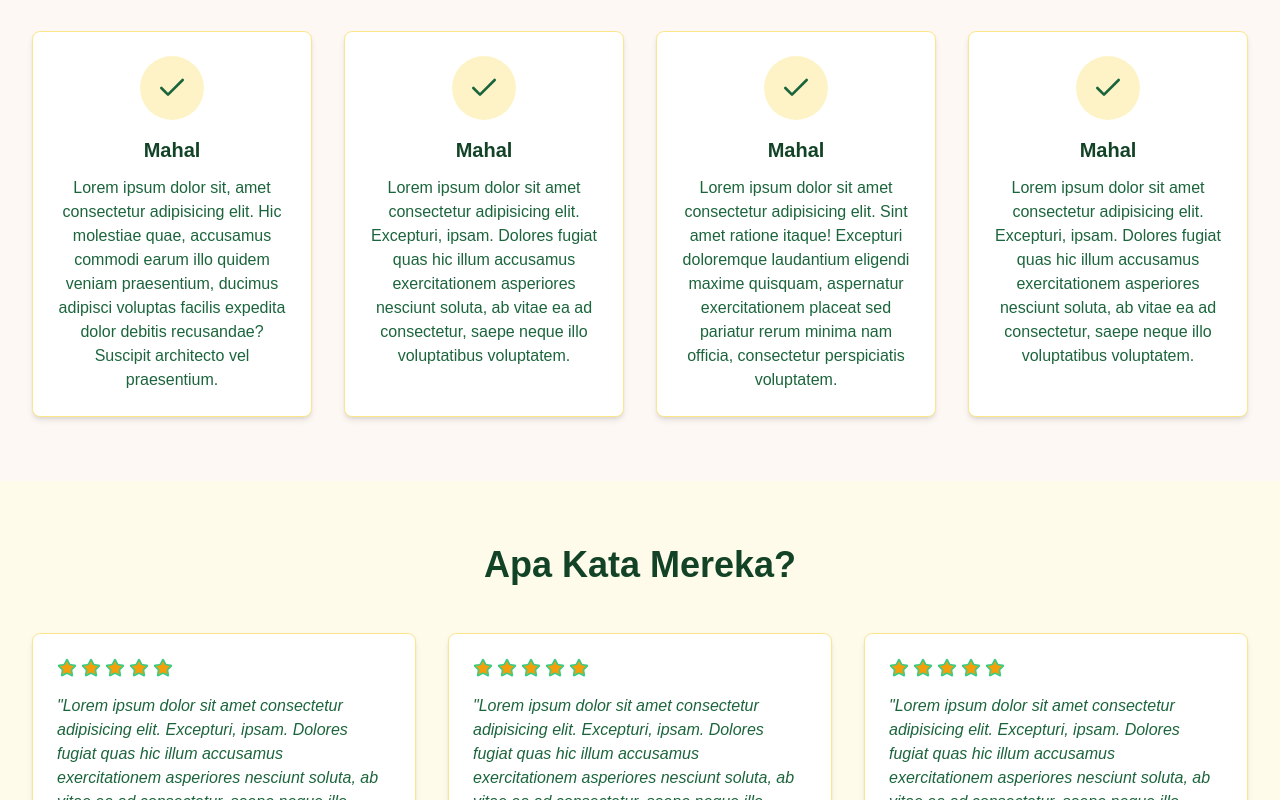
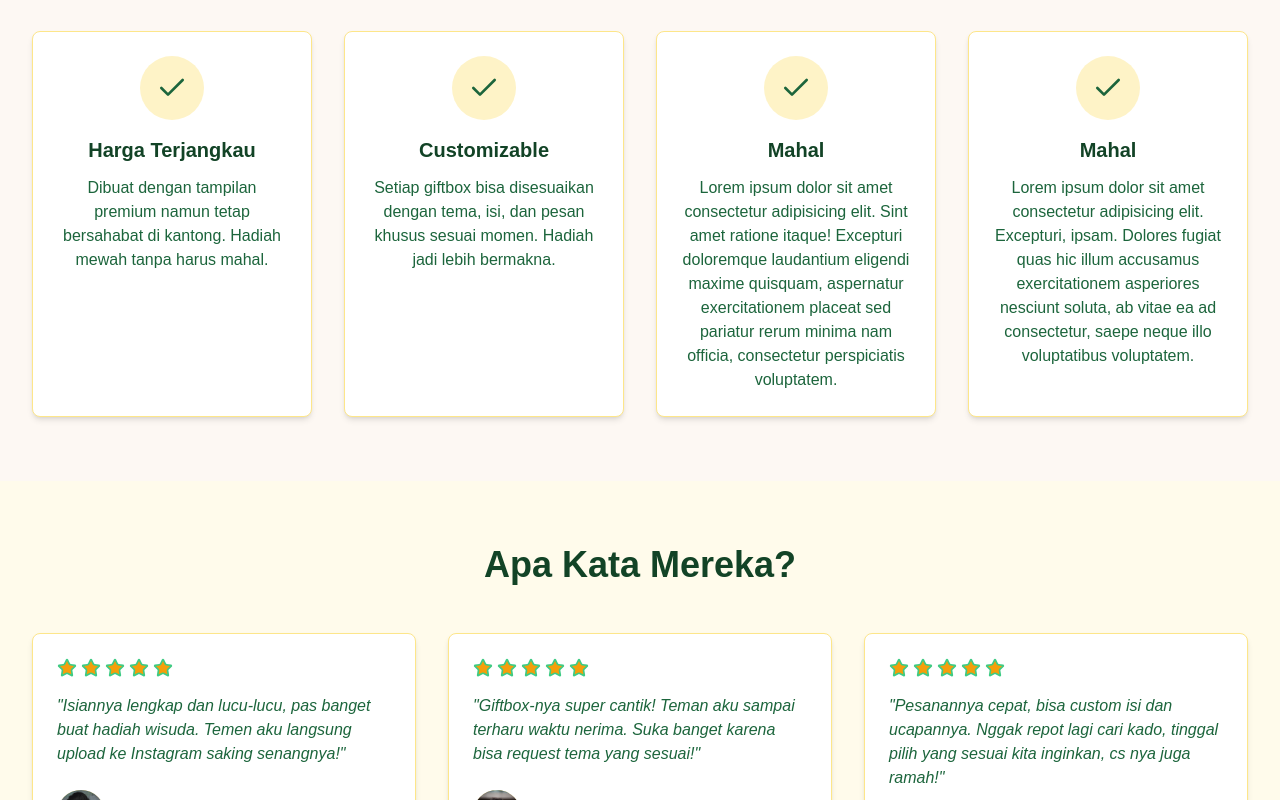
Before and after one commit to penggunainternet/giftology, a Next.js app: page / in a window 1280 px wide. Shown: the part 1320-2120 px from the top of the page. Built offline with nearby package versions, Linux system fonts and the light colour scheme.

Commit message:
edit testi

```diff
--- a/hunian-landing-page.tsx
+++ b/hunian-landing-page.tsx
@@ -55,9 +55,12 @@ export default function HunianLandingPage() {
               Kontak
             </Link>
           </nav>
+          <a href="https://wa.me/6282220696529">
+
           <Button className="bg-emerald-800 hover:bg-emerald-900 text-white">
             Hubungi Kami
           </Button>
+          </a>
         </div>
       </header>
 
@@ -106,7 +109,7 @@ export default function HunianLandingPage() {
                 <div className="relative h-96">
                   <Image
                     src="/images/kiri.jpg"
-                    alt="Rumah Tipe Melati"
+                    alt="pic3"
                     fill
                     className="object-cover"
                   />
@@ -119,7 +122,7 @@ export default function HunianLandingPage() {
                 <div className="relative h-96">
                   <Image
                     src="/images/kanan.jpg"
-                    alt="Apartemen Tipe Dahlia"
+                    alt="pic1"
                     fill
                     className="object-cover"
                   />
@@ -132,7 +135,7 @@ export default function HunianLandingPage() {
                 <div className="relative h-96">
                   <Image
                     src="/images/tengah.jpg"
-                    alt="Rumah Tipe Anggrek"
+                    alt="pic2"
                     fill
                     className="object-cover"
                   />
@@ -160,13 +163,10 @@ export default function HunianLandingPage() {
                   <Check className="h-8 w-8 text-emerald-800" />
                 </div>
                 <h3 className="text-xl font-bold text-emerald-900 mb-3">
-                  Mahal
+                  Harga Terjangkau
                 </h3>
                 <p className="text-emerald-800">
-                  Lorem ipsum dolor sit, amet consectetur adipisicing elit. Hic
-                  molestiae quae, accusamus commodi earum illo quidem veniam
-                  praesentium, ducimus adipisci voluptas facilis expedita dolor
-                  debitis recusandae? Suscipit architecto vel praesentium.
+                  Dibuat dengan tampilan premium namun tetap bersahabat di kantong. Hadiah mewah tanpa harus mahal.
                 </p>
               </div>
 
@@ -175,13 +175,10 @@ export default function HunianLandingPage() {
                   <Check className="h-8 w-8 text-emerald-800" />
                 </div>
                 <h3 className="text-xl font-bold text-emerald-900 mb-3">
-                  Mahal
+                  Customizable
                 </h3>
                 <p className="text-emerald-800">
-                  Lorem ipsum dolor sit amet consectetur adipisicing elit.
-                  Excepturi, ipsam. Dolores fugiat quas hic illum accusamus
-                  exercitationem asperiores nesciunt soluta, ab vitae ea ad
-                  consectetur, saepe neque illo voluptatibus voluptatem.
+                  Setiap giftbox bisa disesuaikan dengan tema, isi, dan pesan khusus sesuai momen. Hadiah jadi lebih bermakna.
                 </p>
               </div>
 
@@ -237,10 +234,7 @@ export default function HunianLandingPage() {
                     <Star className="h-5 w-5 fill-amber-500 text-emerald-500" />
                   </div>
                   <p className="text-emerald-800 italic mb-6">
-                    "Lorem ipsum dolor sit amet consectetur adipisicing elit.
-                    Excepturi, ipsam. Dolores fugiat quas hic illum accusamus
-                    exercitationem asperiores nesciunt soluta, ab vitae ea ad
-                    consectetur, saepe neque illo voluptatibus voluptatem."
+                    "Isiannya lengkap dan lucu-lucu, pas banget buat hadiah wisuda. Temen aku langsung upload ke Instagram saking senangnya!"
                   </p>
                   <div className="flex items-center gap-4">
                     <div className="w-12 h-12 rounded-full bg-amber-200 overflow-hidden">
@@ -256,9 +250,9 @@ export default function HunianLandingPage() {
                       <h4 className="font-semibold text-emerald-900">
                         Budi Santoso
                       </h4>
-                      <p className="text-sm text-emerald-700">
+                      {/* <p className="text-sm text-emerald-700">
                         Pemilik Tipe Melati
-                      </p>
+                      </p> */}
                     </div>
                   </div>
                 </CardContent>
@@ -275,10 +269,7 @@ export default function HunianLandingPage() {
                     <Star className="h-5 w-5 fill-amber-500 text-emerald-500" />
                   </div>
                   <p className="text-emerald-800 italic mb-6">
-                    "Lorem ipsum dolor sit amet consectetur adipisicing elit.
-                    Excepturi, ipsam. Dolores fugiat quas hic illum accusamus
-                    exercitationem asperiores nesciunt soluta, ab vitae ea ad
-                    consectetur, saepe neque illo voluptatibus voluptatem."
+                    "Giftbox-nya super cantik! Teman aku sampai terharu waktu nerima. Suka banget karena bisa request tema yang sesuai!"
                   </p>
                   <div className="flex items-center gap-4">
                     <div className="w-12 h-12 rounded-full bg-amber-200 overflow-hidden">
@@ -294,9 +285,9 @@ export default function HunianLandingPage() {
                       <h4 className="font-semibold text-emerald-900">
                         Dewi Lestari
                       </h4>
-                      <p className="text-sm text-emerald-700">
+                      {/* <p className="text-sm text-emerald-700">
                         Pemilik Tipe Dahlia
-                      </p>
+                      </p> */}
                     </div>
                   </div>
                 </CardContent>
@@ -313,10 +304,7 @@ export default function HunianLandingPage() {
                     <Star className="h-5 w-5 fill-amber-500 text-emerald-500" />
                   </div>
                   <p className="text-emerald-800 italic mb-6">
-                    "Lorem ipsum dolor sit amet consectetur adipisicing elit.
-                    Excepturi, ipsam. Dolores fugiat quas hic illum accusamus
-                    exercitationem asperiores nesciunt soluta, ab vitae ea ad
-                    consectetur, saepe neque illo voluptatibus voluptatem.""
+                    "Pesanannya cepat, bisa custom isi dan ucapannya. Nggak repot lagi cari kado, tinggal pilih yang sesuai kita inginkan, cs nya juga ramah!"
                   </p>
                   <div className="flex items-center gap-4">
                     <div className="w-12 h-12 rounded-full bg-amber-200 overflow-hidden">
@@ -332,9 +320,9 @@ export default function HunianLandingPage() {
                       <h4 className="font-semibold text-emerald-900">
                         Ahmad Hidayat
                       </h4>
-                      <p className="text-sm text-emerald-700">
+                      {/* <p className="text-sm text-emerald-700">
                         Pemilik Tipe Anggrek
-                      </p>
+                      </p> */}
                     </div>
                   </div>
                 </CardContent>
@@ -473,7 +461,7 @@ export default function HunianLandingPage() {
                 </li>
                 <li className="flex items-center gap-2">
                   <Phone className="h-5 w-5 flex-shrink-0" />
-                  <span>+62 21 1234 5678</span>
+                  <span>+62 8222 0696 529</span>
                 </li>
                 <li className="flex items-center gap-2">
                   <Mail className="h-5 w-5 flex-shrink-0" />
```
